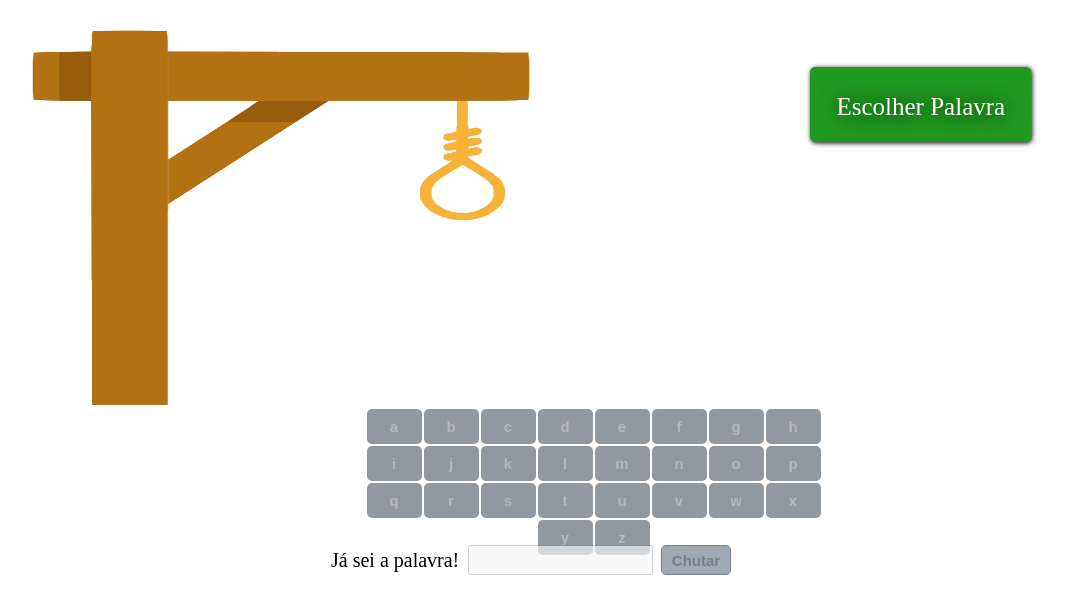
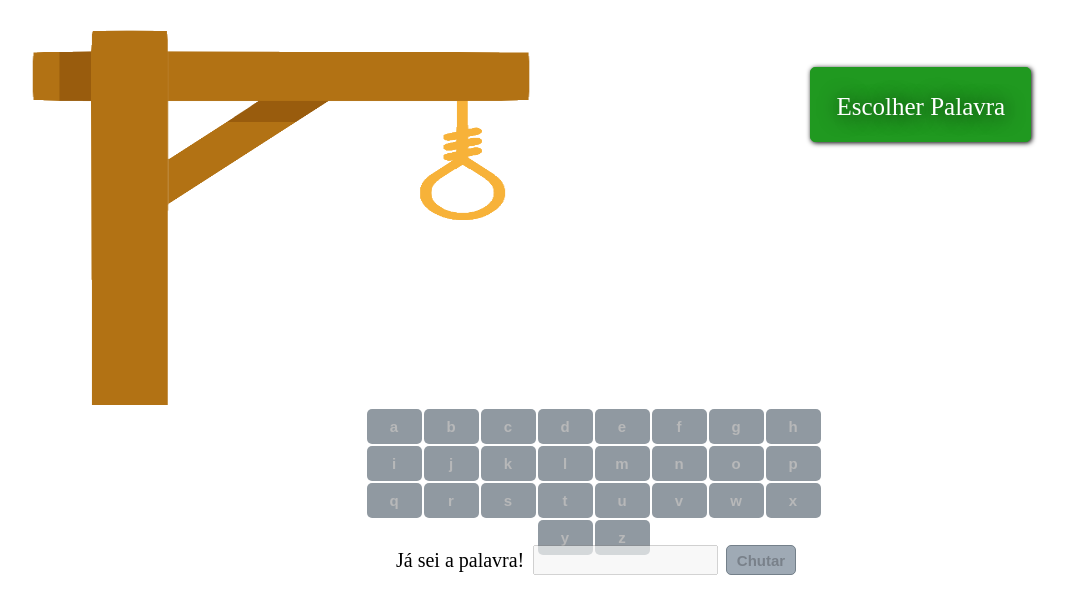
Before and after one commit to brenokamura/projeto8-jogoforca-, a React (Create React App) app: page / in a window 1280 px wide. Shown: the top 614 px of the page, without its empty margins (109-1176 px from the left). Built offline with nearby package versions, Linux system fonts and the light colour scheme.

Commit message:
Update style.css
correcoes

```diff
--- a/public/css/style.css
+++ b/public/css/style.css
@@ -81,6 +81,7 @@ height: auto;
   margin: 12px auto;
   display: flex;
   justify-content: space-between;
+  margin-right: 375px;
 }
 
 .footer button{
```
